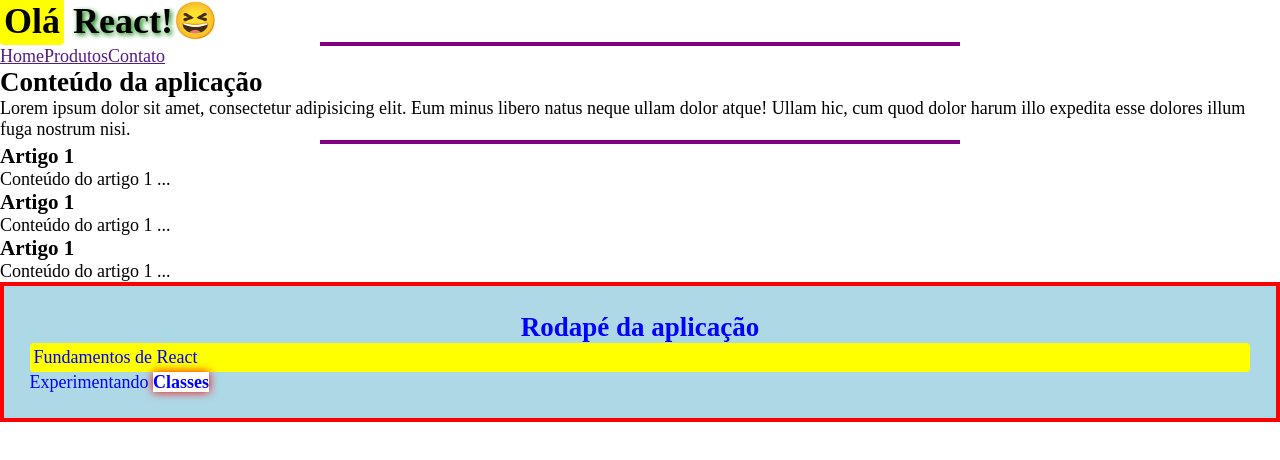
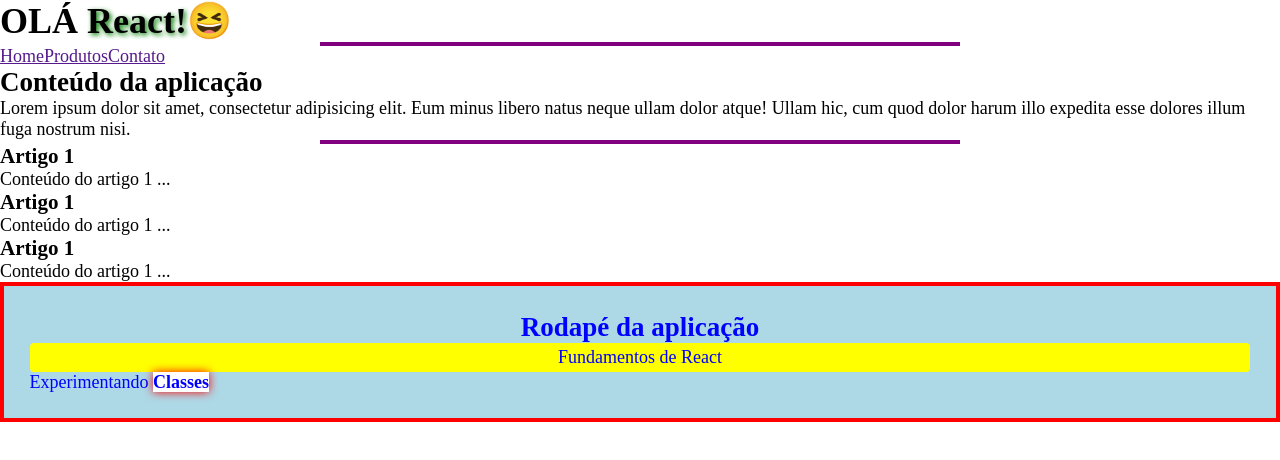
Before and after one commit to VitorGGama/react-fundamentos, a React (Vite) app: page / in a window 1280 px wide. Shown: the top 460 px of the page. Built offline with nearby package versions, Linux system fonts and the light colour scheme.

Commit message:
Classes combinadas

```diff
--- a/src/components/Cabecalho.jsx
+++ b/src/components/Cabecalho.jsx
@@ -8,7 +8,7 @@
   return (
     <header>
       <h1>
-        <span className="destaque-texto">Olá</span>{" "}
+        <span className={estilos["destaque-texto"]}>Olá</span>{" "}
         <span className={estilos.sombra}>React!</span>😆
       </h1>
       <hr />
--- a/src/components/Rodape.jsx
+++ b/src/components/Rodape.jsx
@@ -8,7 +8,7 @@
   return (
     <footer style={exemplosEstilos}>
       <h2 style={{ textAlign: "center" }}>Rodapé da aplicação</h2>
-      <p className="destaque-texto">Fundamentos de React</p>
+      <p className="destaque-texto centralizar ">Fundamentos de React</p>
       <p>
         Experimentando <b className="sombra">Classes</b>
       </p>
--- a/src/index.css
+++ b/src/index.css
@@ -37,3 +37,7 @@
   padding: 4px;
   border-radius: 4px;
 }
+
+.centralizar {
+  text-align: center;
+}
```
